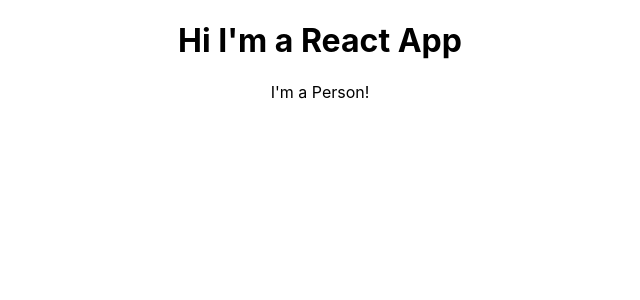
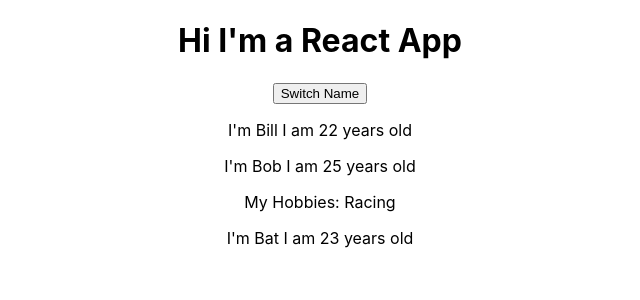
Before and after one commit to cronayne/react-course, a React (Create React App) app in the folder react-app/: page / in a window 1280 px wide. Shown: the top 300 px of the page, without its empty margins (320-960 px from the left). Built offline with nearby package versions, Linux system fonts and the light colour scheme.

Commit message:
Added click listener

```diff
--- a/react-app/src/App.js
+++ b/react-app/src/App.js
@@ -3,11 +3,33 @@
 import Person from "./Person/Person";
 
 class App extends Component {
+  state = {
+    persons: [
+      { name: "Bill", age: 22},
+      { name: "Bob", age: 25},
+      { name: "Bat", age: 23}
+    ],
+    otherperson: "Other Value"
+  }
+
+  switchNameHandler = () => {
+    this.setState ({
+      persons: [
+        { name: "William", age: 22},
+        { name: "Bob", age: 25},
+        { name: "Bat", age: 47}
+      ]
+    })
+  }
+
   render() {
     return (
       <div className="App">
         <h1>Hi I'm a React App</h1>
-        <Person />
+        <button onClick={this.switchNameHandler}>Switch Name</button>
+        <Person name={this.state.persons[0].name} age={this.state.persons[0].age}/>
+        <Person name={this.state.persons[1].name} age={this.state.persons[1].age}>My Hobbies: Racing</Person>
+        <Person name={this.state.persons[2].name} age={this.state.persons[2].age} />
       </div>
     );
   }
--- a/react-app/src/Person/Person.js
+++ b/react-app/src/Person/Person.js
@@ -1,7 +1,12 @@
 import React from 'react';
 
-const person = () => {
-    return <p>I'm a Person!</p>
+const person = (props) => {
+    return (
+        <div>
+            <p>I'm {props.name} I am {props.age} years old</p>
+            <p>{props.children}</p>
+        </div>
+    )
 };
 
 export default person;
```
